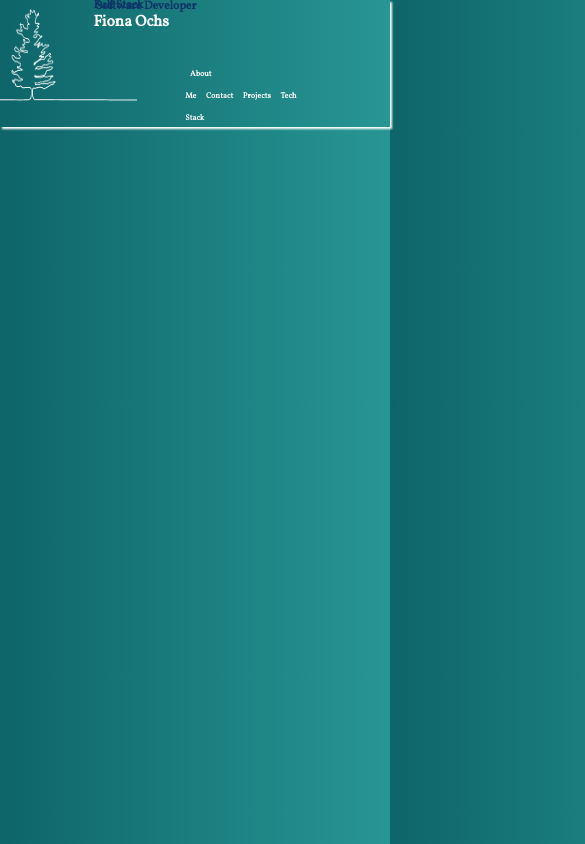
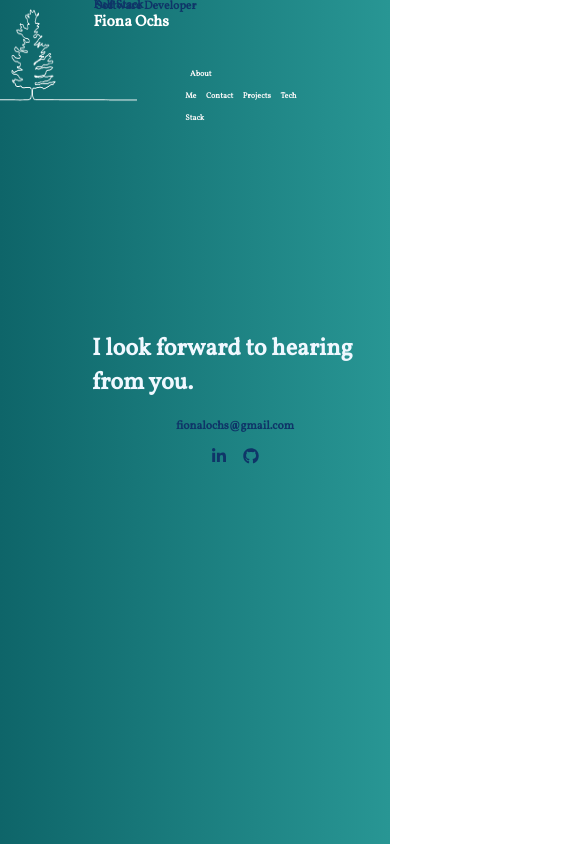
Before and after one commit to fionaochs/Portfolio, a React (Create React App) app: page /contact in a window 390 px wide. Shown: the top 844 px of the page, 585 px wide, since content can reach past the window. Built offline with nearby package versions, Linux system fonts and the light colour scheme.

Commit message:
version 2 css and router

```diff
--- a/src/About/About.css
+++ b/src/About/About.css
@@ -1,55 +1,17 @@
-#aboutDiv {
-  /* background: linear-gradient(to right, rgba(11, 70, 62, 0.644), rgba(44, 165, 163, 0.651)); */
-  width: 100vw;
-  padding: .1em 0 .1em 0;
-  /* margin-top: 25vh; */
-}
-#aboutDiv {
-  /* position: relative; */
-  color: #0f3568;
-}
-#about {
-  color: #0f3568;
-  font-family: 'Vollkorn', serif;
-  margin-top: 20vh;
-  margin-left: 5vw;
-}
-
-.top {
+.aboutMe {
   display: flex;
-  flex-direction: row;
+  flex-direction: column;
   justify-content: center;
-  margin: .5em .5em .5em .5em;
+  /* align-items: center; */
+  margin: 15em .5em .5em 20em;
 }
 #text {
-  width: 30vw;
+  width: 50vw;
   font-size: 1.5em;
   padding: .5em .5em .5em .5em;
   margin: .5em .5em .0em .5em;
-  color: #0f3568;
-}
-.bottom {
-  display: flex;
-  justify-content: center;
-  margin: .5em .5em .5em .5em;
-
-}
-/* #river {
-  width: 90vw;
-  height: 15vw;
-  margin: .5em .5em 5em .5em;
-  border-radius: 2em;
-} */
-#hobbit {
-  width: 25vw;
-  height: 25vw;
-  margin: .5em 8em .5em .5em;
-}
-#cook {
-  width: 27vw;
-  height: 24vw;
-  margin: .5em .5em .5em .5em;
-  border-radius: 2em;
+  /* color: #0f3568; */
+  color: aliceblue;
 }
 
 @media only screen and (max-width: 768px) {
@@ -57,15 +19,10 @@
     font-size: 4vw;
     width: 80vw;
   }
-  #aboutDiv {
-    width: 200vw;
-  }
   h1 {
     font-size: 4vw;
   }
-  img.photos {
-    display: none;
-  }
+
 }
 
 @media only screen and (max-width: 320px) {
@@ -76,10 +33,5 @@
   h1 {
     font-size: 5vw;
   }
-  #aboutDiv {
-    width: 200vw;
-  }
-  img.photos {
-    display: none;
-  }
+
 }
--- a/src/About/About.js
+++ b/src/About/About.js
@@ -7,21 +7,11 @@ import mtCook from '../Assets/mtcook.jpg';
 export default class About extends Component {
   render() {
     return (
-      <div className="AboutMe" >
-        <div id="aboutDiv">
-          <h1 id="about">About Me</h1>
-          </div>
-        <div className='top'>
-          <img className="photos" id="hobbit" src={hobbitHole} alt='hobbit'></img>
-          <p id="text">Full Stack Software Developer, striving to produce clean, testable and maintainable code. I love the data manipulation and logic driven side of back-end, while also interested, in converting that data to concise data visualizations and user interfaces. <br/> <br/>
-          When I am not coding, and not stuck at home, I love to travel, be out  hiking, do crossfit, bake healthy treats, brew kombucha, play board games and read.
+        <div className='aboutMe'>
+          <p id="text">Hi, I'm Fiona Ochs, a Full Stack Software Developer, striving to produce clean, testable and maintainable code. I love the data manipulation and logic driven side of back-end, while also interested, in converting that data to concise data visualizations and user interfaces. <br/> <br/>
+          When I am not coding, and not stuck at home, I love to travel, be out  hiking, do crossfit, bake healthy treats, play board games and read.
           </p>
-          {/* <img className="photos" id="cook" src={mtCook} alt='mtCook'></img> */}
         </div>
-      <div className='bottom'>
-        {/* <img className="photos" id="river" src={river} alt='river'></img> */}
-      </div>
-    </div>
     )
   }
 }
--- a/src/App.js
+++ b/src/App.js
@@ -1,5 +1,4 @@
 import React from 'react';
-import logo from './logo.svg';
 import './App.css';
 import { BrowserRouter as Router, Switch, Route } from 'react-router-dom';
 import Home from './Home/Home';
@@ -15,10 +14,9 @@ function App() {
         <Home/>
         <Switch>
             <Route exact path='/' component={About} />
-            <Route path='/portfolio' component={Projects} />
             <Route path='/contact' component={Contact} />
+            <Route path='/projects' component={Projects} />
             <Route path='/techstack' component={TechStack} />
-            <Route path='/contact' component={Contact} />
           </Switch>
     </Router>
     </div>
--- a/src/Contact/Contact.css
+++ b/src/Contact/Contact.css
@@ -1,21 +1,21 @@
-#contactDiv {
-  /* background: linear-gradient(to right, rgba(11, 70, 62, 0.644), rgba(44, 165, 163, 0.651)); */
-  width: 100vw;
-  padding: .1em 0 .1em 0;
-  margin-left: 5vw;
-
+.links {
+  margin-top: 20em;
+  margin-left: 5em;
+  display: flex;
+  flex-direction: column;
+  align-items: center;
 }
-#contact {
-  color: #0f3568;
-
+#hobbit {
+  width: 25vw;
+  height: 25vw;
+  margin: 14em 8em .5em 15em;
 }
 .contactClass {
+  width: 100vw;
+  display: flex;
+  flex-direction: row;
   color: aliceblue;
   font-size: 1em;
-  margin-bottom: em;
-}
-#sentence {
-  font-size: 1.5em;
 }
 #icons {
   display: flex;
@@ -27,18 +27,23 @@
   font-size: 2em;
 }
 #icon:hover {
-  color: rgb(44, 134, 125);
+  color: aliceblue;
+}
+#sentence1 {
+  margin: .5em .5em .5em .5em;
+  font-size: 1.5em;
+  color: aliceblue;
 }
 #sentence {
   margin: .5em .5em .5em .5em;
-  font-size: 1vw;
+  font-size: 1.5em;
 }
-#river {
+/* #river {
   width: 90vw;
   height: 15vw;
   margin: .5em .5em 5em .5em;
   border-radius: 2em;
-}
+} */
 @media only screen and (max-width: 768px) {
   #sentence {
     font-size: 3vw;
--- a/src/Contact/Contact.js
+++ b/src/Contact/Contact.js
@@ -2,23 +2,20 @@ import React, { Component } from 'react'
 import { FaLinkedinIn, FaGithub } from 'react-icons/fa';
 import './Contact.css'
 import river from '../Assets/river.jpg';
+import hobbitHole from '../Assets/hobbitholecrop2.png';
 
 export default class Contact extends Component {
   render() {
     return (
       <div className="contactClass">
-        <div id="contactDiv">
-          <h1 id="contact">Contact</h1>
-        </div>
-        <h3 id="sentence">I look forward to hearing from you.</h3>
+        <img className="photos" id="hobbit" src={hobbitHole} alt='hobbit'></img>
         <div className='links'>
+          <h3 id="sentence1">I look forward to hearing from you.</h3>
           <h3 id="sentence">fionalochs@gmail.com</h3>
-          <div id="icons">
-            <a id="icon" href="https://www.linkedin.com/in/fionaochs/" target="_brel=" rel="noopener noreferrer"><FaLinkedinIn className="social-icon" /></a>
-            <a  id="icon" href="https://github.com/fionaochs" target="_brel=" rel="noopener noreferrer"><FaGithub className="social-icon" /></a>
+            <div id="icons">
+                <a id="icon" href="https://www.linkedin.com/in/fionaochs/" target="_brel=" rel="noopener noreferrer"><FaLinkedinIn className="social-icon" /></a>
+                <a  id="icon" href="https://github.com/fionaochs" target="_brel=" rel="noopener noreferrer"><FaGithub className="social-icon" /></a>
             </div>
-          <img className="photos" id="river" src={river} alt='river'></img>
-
         </div>
       </div>
     )
--- a/src/Data/Data.js
+++ b/src/Data/Data.js
@@ -1,6 +1,6 @@
 export const langArr = ['JavaScript', 'HTML', 'CSS'];
 
-export const toolArr = ['Heroku', 'Netlify', 'Jest', 'QUnit', 'Github', 'Twilio'];
+export const toolArr = ['Heroku', 'Netlify', 'Jest', 'QUnit', 'Github', 'Twilio', 'Jira'];
 
 export const backEnd = ['Node.js', 'Express'];
 
--- a/src/Home/Home.js
+++ b/src/Home/Home.js
@@ -1,5 +1,6 @@
 import React, { Component } from 'react'
-import { Link } from 'react-scroll';
+// import { Link } from 'react-scroll';
+import { Link } from 'react-router-dom';
 import './Styles.css';
 import tree from '../Assets/logo.png'
 
@@ -16,10 +17,12 @@ export default class Home extends Component {
             <img src={tree} alt="tree"/>
         </div>
         <div className="buttons">
-          <Link className="button" activeClass="active" to="aboutDiv" spy={true} smooth={true} offset={0} duration={500}>About Me</Link>
-          <Link className="button" activeClass="active" to="contact" spy={true} smooth={true} offset={0} duration={500}>Contact</Link>
-          <Link className="button" activeClass="active" to="projects" spy={true} smooth={true} offset={0} duration={500}>Projects</Link>
-          <Link className="button" activeClass="active" to="techstack" spy={true} smooth={true} offset={0} duration={500}>Tech Stack</Link>
+        <nav>
+            <Link className="button" to="/">About Me</Link>
+            <Link className="button" to="/contact">Contact</Link>
+            <Link className="button" to="/projects">Projects</Link>
+            <Link className="button" to="/techstack">Tech Stack</Link>
+        </nav>
       </div>
     </div>
     )
--- a/src/Home/Styles.css
+++ b/src/Home/Styles.css
@@ -16,7 +16,7 @@ body {
   justify-content: space-between;
   align-items: center;
   width: 100vw;
-  box-shadow: 2px 2px 2px white;
+  /* box-shadow: 2px 2px 2px white; */
 }
 img {
   height: 20vh;
@@ -28,6 +28,7 @@ img {
   margin-top: 10vh;
   margin-left: 30vw;
 }
+
 .button {
     margin: .5em .5em .5em .5em;
     font-size: 1.5vw;
@@ -40,9 +41,11 @@ img {
 }
 .button:hover {
   color: #0f3568;
-  /* border: solid #0f3568 .1vw; */
   cursor: pointer;
-  /* background-color: aliceblue; */
+}
+.button:focus {
+  color: #0f3568;
+  text-decoration: underline;
 }
 #logo {
   position: relative;
--- a/src/Projects/Projects.css
+++ b/src/Projects/Projects.css
@@ -1,3 +1,6 @@
+body {
+  /* background: aliceblue; */
+}
 #projectsDiv {
   /* background: linear-gradient(to right, rgba(11, 70, 62, 0.644), rgba(44, 165, 163, 0.651)); */
   width: 100vw;
--- a/src/TechStack/TechStack.css
+++ b/src/TechStack/TechStack.css
@@ -1,12 +1,14 @@
-#techTitle {
-  /* background: linear-gradient(to right, rgba(11, 70, 62, 0.644), rgba(44, 165, 163, 0.651)); */
+/* #techTitle {
+  background: linear-gradient(to right, rgba(11, 70, 62, 0.644), rgba(44, 165, 163, 0.651));
   width: 100vw;
   padding: .1em 0 .1em 0;
   margin-left: 5vw;
-}
+} */
 .techDiv {
   display: flex;
   flex-direction: row;
+  margin-top: 25vh;
+  margin-left: 15vw;
 }
 ul{
   display: flex;
@@ -19,7 +21,7 @@ li {
   font-family: 'Vollkorn', sans-serif;
   list-style: none;
   font-size: 1.5em;
-  color: rgb(15, 88, 78);
+  color: aliceblue;
 }
 #stack {
   font-family: 'Vollkorn', sans-serif;
--- a/src/TechStack/TechStack.js
+++ b/src/TechStack/TechStack.js
@@ -6,10 +6,6 @@ import './TechStack.css'
 export default class TechStack extends Component {
   render() {
     return (
-      <div id="techstack">
-        <div id="techTitle">
-          <h2 id="stack">Tech Stack</h2>
-        </div>
       <div className="techDiv">
         <List className="list" arr={langArr} title={'Languages'} />
         <List className="list" arr={toolArr} title={'Tools'} />
@@ -17,7 +13,11 @@ export default class TechStack extends Component {
         <List className="list" arr={frontEnd} title={'Front End'} />
         <List className="list" arr={databases} title={'Databases'} />
         </div>
-      </div>
+      // <div id="techstack">
+        /* <div id="techTitle">
+          <h2 id="stack">Tech Stack</h2>
+        </div> */
+      // </div>
     )
   }
 }
```
Lines whose indentation alone changed are shown as unchanged.
